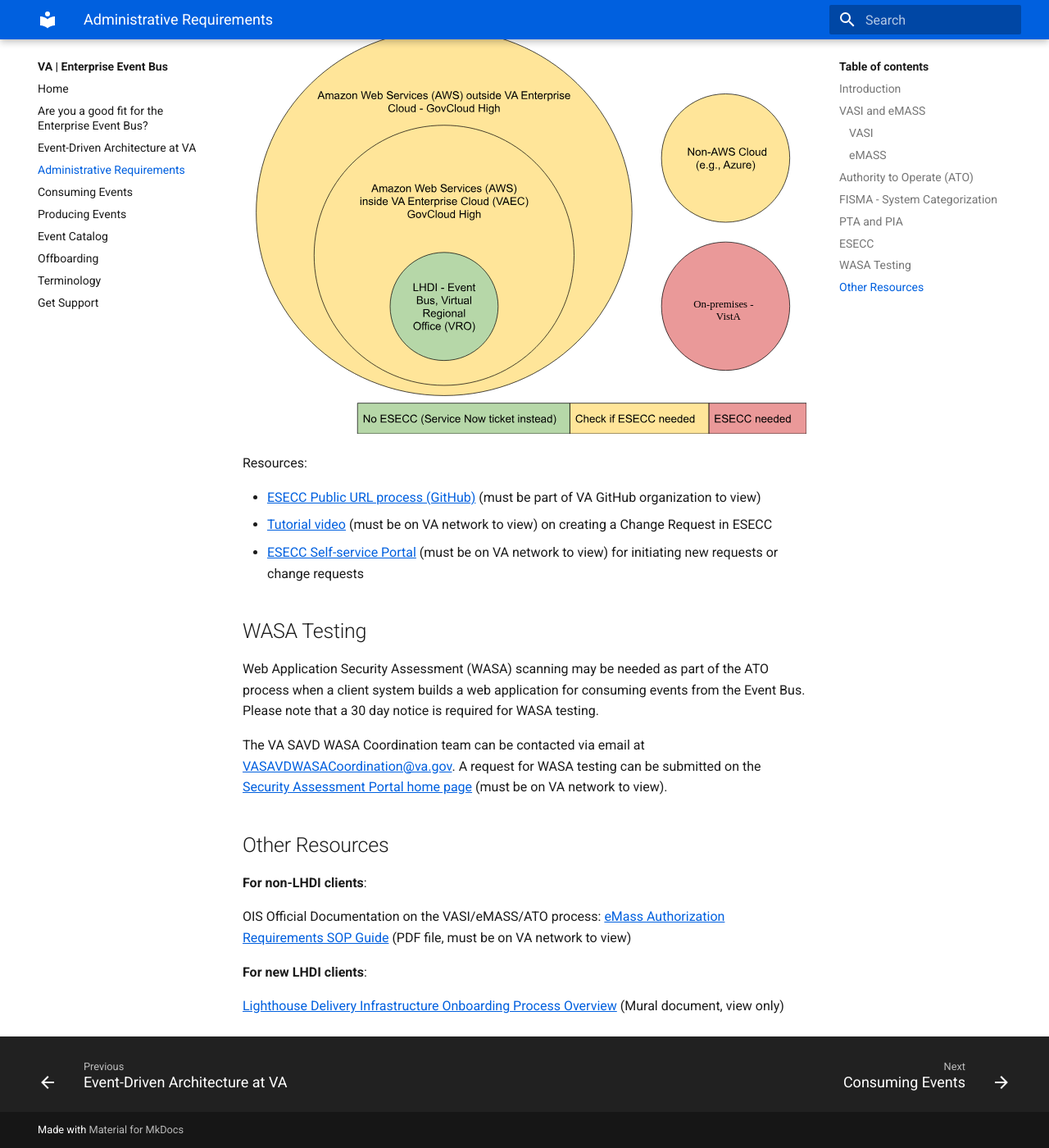
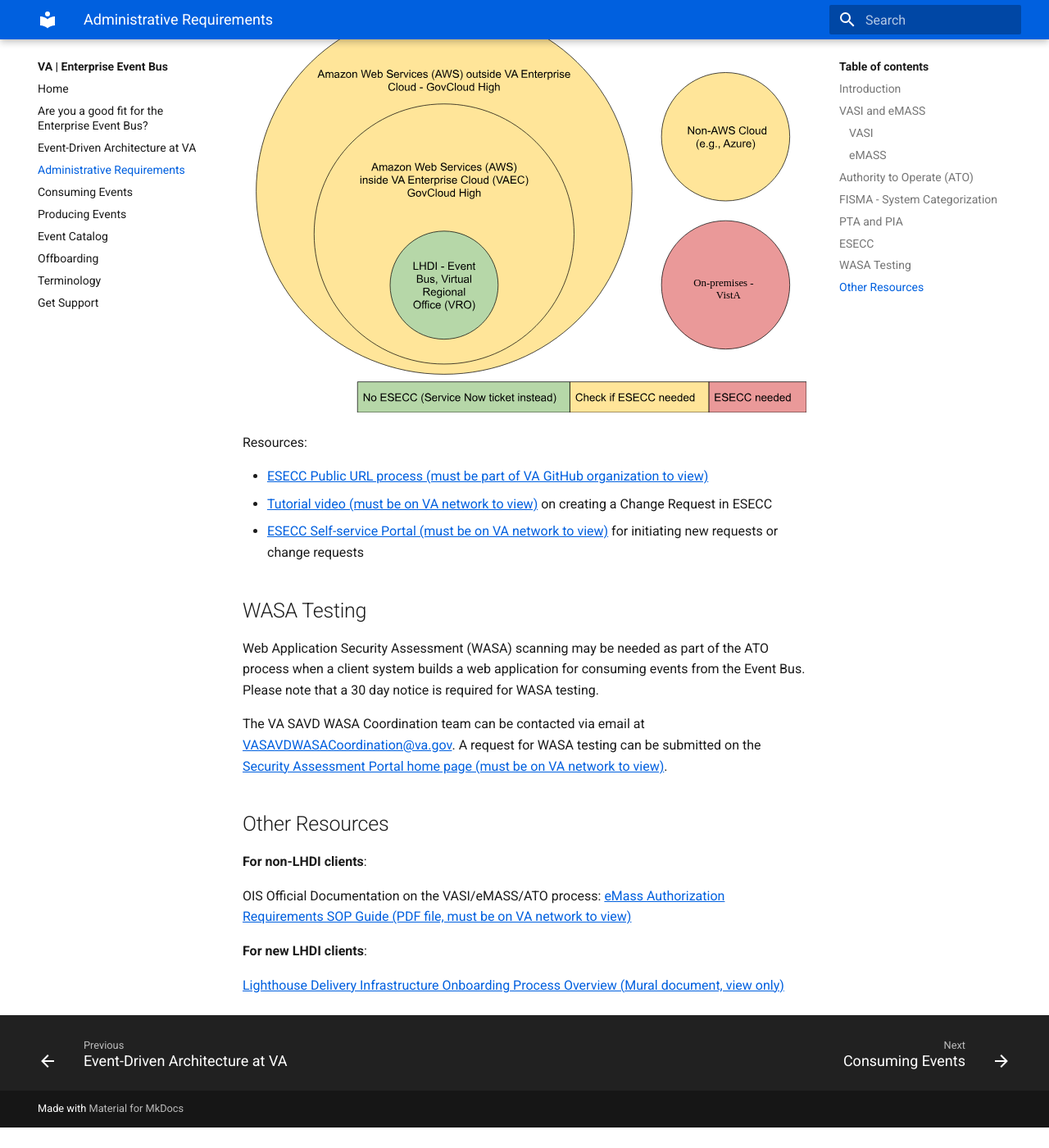
Before and after one commit to department-of-veterans-affairs/ves-event-bus-developer-portal, an MkDocs documentation site: the page built from docs/administrative-requirements.md, in a window 1280 px wide and 1400 px high, scrolled down 3774 px. Shown: the whole window at 82% size. Built offline with MkDocs 1.6.1 and Material for MkDocs 9.7.7, drawn with Linux system fonts in a browser that asks for light colours; after the commit the page ends 5149 px from its top, so only the background shows below that; some of the changed text lies outside the part shown.

Commit message:
2686 - Move text describing links to be part of link text

```diff
--- a/docs/administrative-requirements.md
+++ b/docs/administrative-requirements.md
@@ -56,7 +56,7 @@
 
 **For non-LHDI clients**:
 
-* If a prospective client system does not have an eMASS ID, it will need to submit a [LEAF intake request](https://leaf.va.gov/NATIONAL/103/cybersecurity_request_portal/) (must be on VA network to view) to get one.
+* If a prospective client system does not have an eMASS ID, it will need to submit a [LEAF intake request (must be on VA network to view)](https://leaf.va.gov/NATIONAL/103/cybersecurity_request_portal/) to get one.
 
 **For new LHDI clients**:
 
@@ -102,8 +102,8 @@
 
 Resources:
 
-* [Privacy Threshold Analysis (PTA) and Privacy Impact Assessment (PIA) Submittal Checklist and Process Overview](https://dvagov.sharepoint.com/sites/OITPrivacyHub/PTA%20Training%20Resources/Forms/AllItems.aspx?id=%2Fsites%2FOITPrivacyHub%2FPTA%20Training%20Resources%2FPTA%20and%20PIA%20Submittal%20Checklist%20and%20Process%20Overview%2Epdf&parent=%2Fsites%2FOITPrivacyHub%2FPTA%20Training%20Resources&isSPOFile=1&OR=Teams%2DHL&CT=1709826099209&clickparams=eyJBcHBOYW1lIjoiVGVhbXMtRGVza3RvcCIsIkFwcFZlcnNpb24iOiIyNy8yNDAxMDQxNzUwNCIsIkhhc0ZlZGVyYXRlZFVzZXIiOmZhbHNlfQ%3D%3D) (PDF file, must be on VA network to view)
-* [PTA Training Resources](https://dvagov.sharepoint.com/sites/OITPrivacyHub/SitePages/Privacy-Impact-Assessment.aspx?csf=1&web=1&e=u8YJ0w) (VA SharePoint, must be on VA network to view)
+* [Privacy Threshold Analysis (PTA) and Privacy Impact Assessment (PIA) Submittal Checklist and Process Overview (PDF file, must be on VA network to view)](https://dvagov.sharepoint.com/sites/OITPrivacyHub/PTA%20Training%20Resources/Forms/AllItems.aspx?id=%2Fsites%2FOITPrivacyHub%2FPTA%20Training%20Resources%2FPTA%20and%20PIA%20Submittal%20Checklist%20and%20Process%20Overview%2Epdf&parent=%2Fsites%2FOITPrivacyHub%2FPTA%20Training%20Resources&isSPOFile=1&OR=Teams%2DHL&CT=1709826099209&clickparams=eyJBcHBOYW1lIjoiVGVhbXMtRGVza3RvcCIsIkFwcFZlcnNpb24iOiIyNy8yNDAxMDQxNzUwNCIsIkhhc0ZlZGVyYXRlZFVzZXIiOmZhbHNlfQ%3D%3D)
+* [PTA Training Resources (VA SharePoint, must be on VA network to view)](https://dvagov.sharepoint.com/sites/OITPrivacyHub/SitePages/Privacy-Impact-Assessment.aspx?csf=1&web=1&e=u8YJ0w)
 
 ## ESECC
 
@@ -115,22 +115,22 @@
 
 Resources:
 
-* [ESECC Public URL process (GitHub)](https://github.com/department-of-veterans-affairs/devops/blob/master/docs/ESECC-Public-URL-process.md#prereq) (must be part of VA GitHub organization to view)
-* [Tutorial video](https://dvagov.sharepoint.com/:v:/r/sites/OITECOESDKM/KM%20video%20library/Stream%20Migrated%20Videos/Knowledge%20Management%20Videos/KB0106755%20-%20Network%20ESECC%20-%20Create%20a%20Change%20Request-20221206_034448.mp4?csf=1&web=1&e=cCAS5z&nav=eyJyZWZlcnJhbEluZm8iOnsicmVmZXJyYWxBcHAiOiJTdHJlYW1XZWJBcHAiLCJyZWZlcnJhbFZpZXciOiJTaGFyZURpYWxvZy1MaW5rIiwicmVmZXJyYWxBcHBQbGF0Zm9ybSI6IldlYiIsInJlZmVycmFsTW9kZSI6InZpZXcifX0%3D) (must be on VA network to view) on creating a Change Request in ESECC
-* [ESECC Self-service Portal](https://esecc.va.gov/CGWeb/Main.aspx) (must be on VA network to view) for initiating new requests or change requests
+* [ESECC Public URL process (must be part of VA GitHub organization to view)](https://github.com/department-of-veterans-affairs/devops/blob/master/docs/ESECC-Public-URL-process.md#prereq)
+* [Tutorial video (must be on VA network to view)](https://dvagov.sharepoint.com/:v:/r/sites/OITECOESDKM/KM%20video%20library/Stream%20Migrated%20Videos/Knowledge%20Management%20Videos/KB0106755%20-%20Network%20ESECC%20-%20Create%20a%20Change%20Request-20221206_034448.mp4?csf=1&web=1&e=cCAS5z&nav=eyJyZWZlcnJhbEluZm8iOnsicmVmZXJyYWxBcHAiOiJTdHJlYW1XZWJBcHAiLCJyZWZlcnJhbFZpZXciOiJTaGFyZURpYWxvZy1MaW5rIiwicmVmZXJyYWxBcHBQbGF0Zm9ybSI6IldlYiIsInJlZmVycmFsTW9kZSI6InZpZXcifX0%3D) on creating a Change Request in ESECC
+* [ESECC Self-service Portal (must be on VA network to view)](https://esecc.va.gov/CGWeb/Main.aspx) for initiating new requests or change requests
 
 ## WASA Testing
 
 Web Application Security Assessment (WASA) scanning may be needed as part of the ATO process when a client system builds a web application for consuming events from the Event Bus. Please note that a 30 day notice is required for WASA testing.
 
-The VA SAVD WASA Coordination team can be contacted via email at [VASAVDWASACoordination@va.gov](mailto:VASAVDWASACoordination@va.gov). A request for WASA testing can be submitted on the [Security Assessment Portal home page](https://portalapps.vansoc.va.gov/EAS/Home) (must be on VA network to view).
+The VA SAVD WASA Coordination team can be contacted via email at [VASAVDWASACoordination@va.gov](mailto:VASAVDWASACoordination@va.gov). A request for WASA testing can be submitted on the [Security Assessment Portal home page (must be on VA network to view)](https://portalapps.vansoc.va.gov/EAS/Home).
 
 ## Other Resources
 
 **For non-LHDI clients**:
 
-OIS Official Documentation on the VASI/eMASS/ATO process: [eMass Authorization Requirements SOP Guide](https://dvagov.sharepoint.com/sites/OITOIS/KnowledgeService/eMassDocumentLibrary/eMASS_Authorization_Requirements_SOP_Guide.pdf) (PDF file, must be on VA network to view)
+OIS Official Documentation on the VASI/eMASS/ATO process: [eMass Authorization Requirements SOP Guide (PDF file, must be on VA network to view)](https://dvagov.sharepoint.com/sites/OITOIS/KnowledgeService/eMassDocumentLibrary/eMASS_Authorization_Requirements_SOP_Guide.pdf)
 
 **For new LHDI clients**:
 
-[Lighthouse Delivery Infrastructure Onboarding Process Overview](https://app.mural.co/t/departmentofveteransaffairs9999/m/departmentofveteransaffairs9999/1684963245734/426a066d466aad4b985d0c6fdc1887ef18cd6a8d?invited=true&sender=u7b7ab34685f00706a24a6128) (Mural document, view only)
+[Lighthouse Delivery Infrastructure Onboarding Process Overview (Mural document, view only)](https://app.mural.co/t/departmentofveteransaffairs9999/m/departmentofveteransaffairs9999/1684963245734/426a066d466aad4b985d0c6fdc1887ef18cd6a8d?invited=true&sender=u7b7ab34685f00706a24a6128)
```
Also changed, not shown: other parts of docs/administrative-requirements.md (+3 -3 lines), docs/consume-events.md (+3 -3 lines), docs/produce-events.md (+3 -3 lines), docs/use-events.md (+1 -1 lines).
